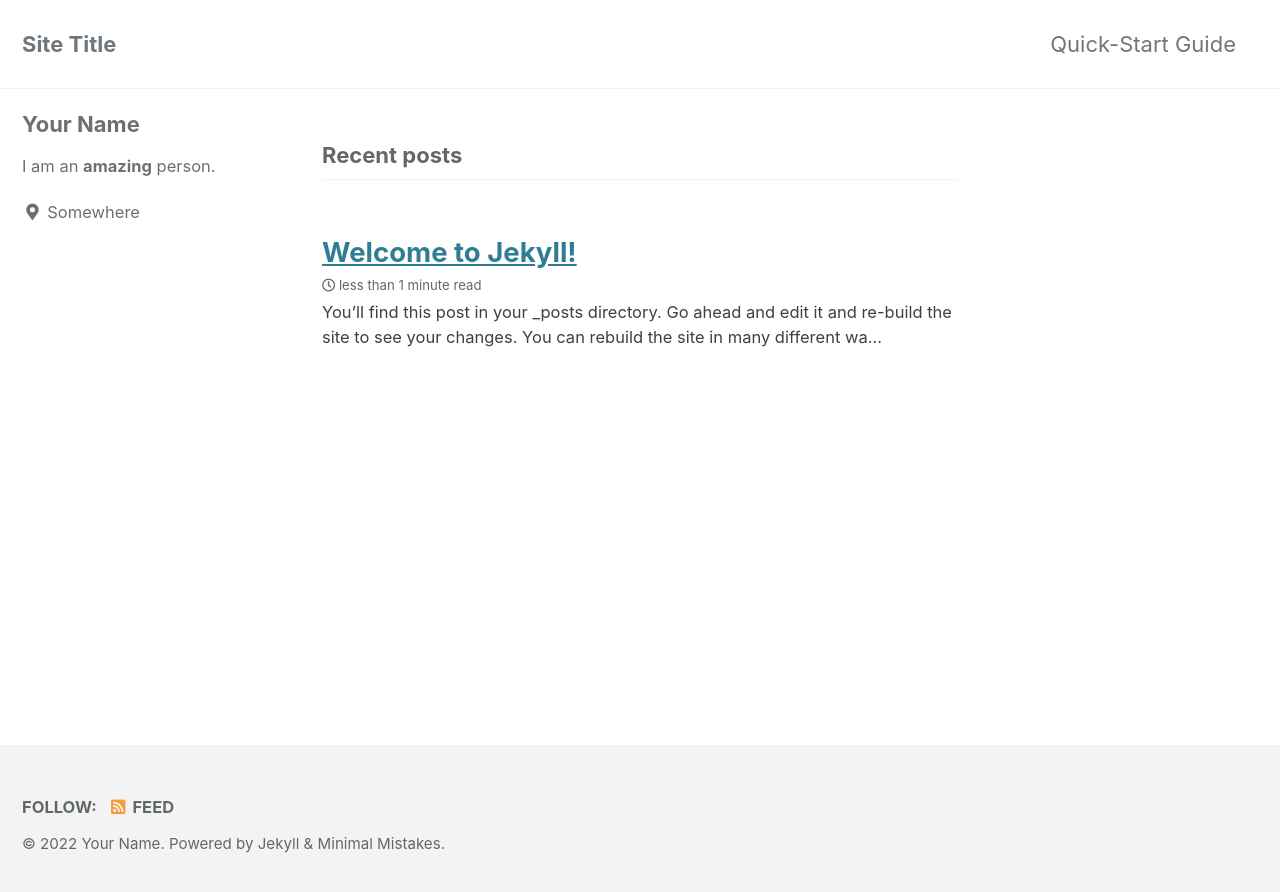
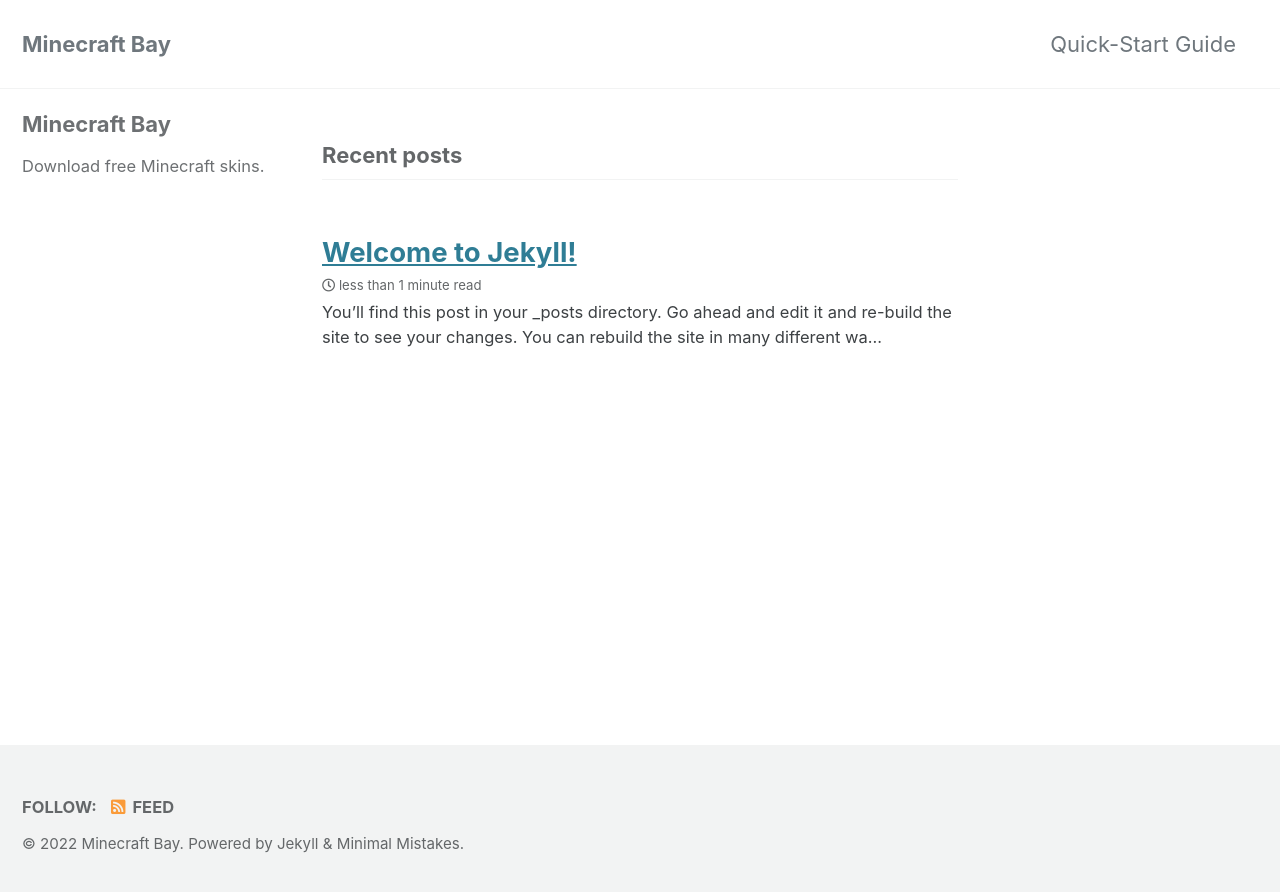
Before and after one commit to minecraftbay/minecraftbay.github.io, a Jekyll site: the page built from index.html, in a window 1280 px wide. Shown: the top 892 px of the page. Built offline with Jekyll 4.4.1, drawn with Linux system fonts in a browser that asks for light colours; cached includes are drawn as plain includes; the list of posts is cut into pages by our own code.

Commit message:
Update _config.yml

```diff
--- a/_config.yml
+++ b/_config.yml
@@ -16,18 +16,18 @@ minimal_mistakes_skin    : "default" # "air", "aqua", "contrast", "dark", "dirt"
 
 # Site Settings
 locale                   : "en-US"
-title                    : "Site Title"
+title                    : "Minecraft Bay"
 title_separator          : "-"
 subtitle                 : # site tagline that appears below site title in masthead
-name                     : "Your Name"
-description              : "An amazing website."
+name                     : "Minecraft Bay"
+description              : "Download free Minecraft skins."
 url                      : # the base hostname & protocol for your site e.g. "https://mmistakes.github.io"
 baseurl                  : # the subpath of your site, e.g. "/blog"
 repository               : # GitHub username/repo-name e.g. "mmistakes/minimal-mistakes"
 teaser                   : # path of fallback teaser image, e.g. "/assets/images/500x300.png"
 logo                     : # path of logo image to display in the masthead, e.g. "/assets/images/88x88.png"
 masthead_title           : # overrides the website title displayed in the masthead, use " " for no title
-# breadcrumbs            : false # true, false (default)
+breadcrumbs            : "true"
 words_per_minute         : 200
 comments:
   provider               : # false (default), "disqus", "discourse", "facebook", "staticman", "staticman_v2", "utterances", "giscus", "custom"
@@ -104,10 +104,10 @@ analytics:
 
 # Site Author
 author:
-  name             : "Your Name"
+  name             : "Minecraft Bay"
   avatar           : # path of avatar image, e.g. "/assets/images/bio-photo.jpg"
-  bio              : "I am an **amazing** person."
-  location         : "Somewhere"
+  bio              : "Download free Minecraft skins."
+  location         : # "Somewhere"
   email            :
   links:
     - label: "Email"
@@ -218,7 +218,7 @@ sass:
 
 # Outputting
 permalink: /:categories/:title/
-paginate: 5 # amount of posts to show
+paginate: 500 # amount of posts to show
 paginate_path: /page:num/
 timezone: # https://en.wikipedia.org/wiki/List_of_tz_database_time_zones
 
```
